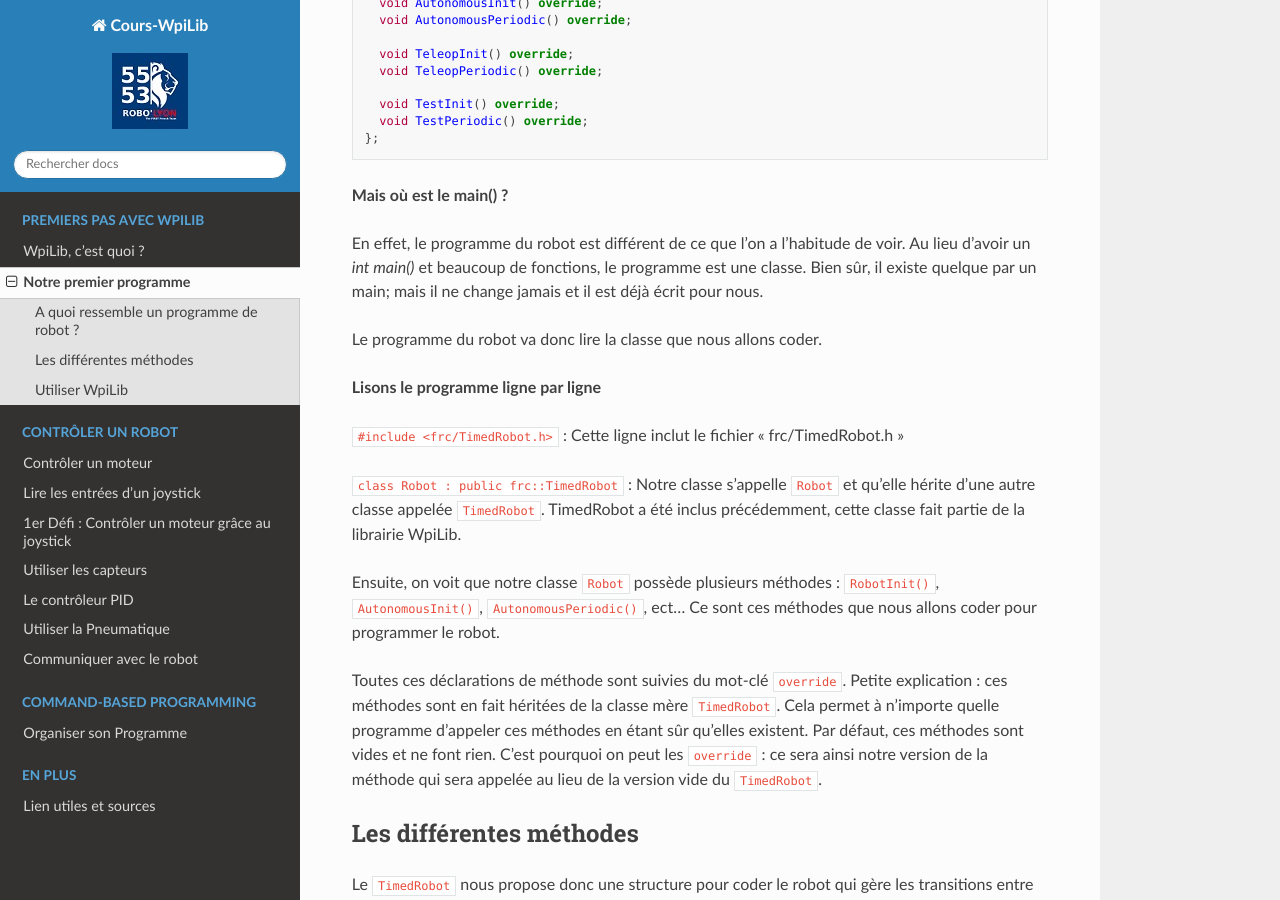
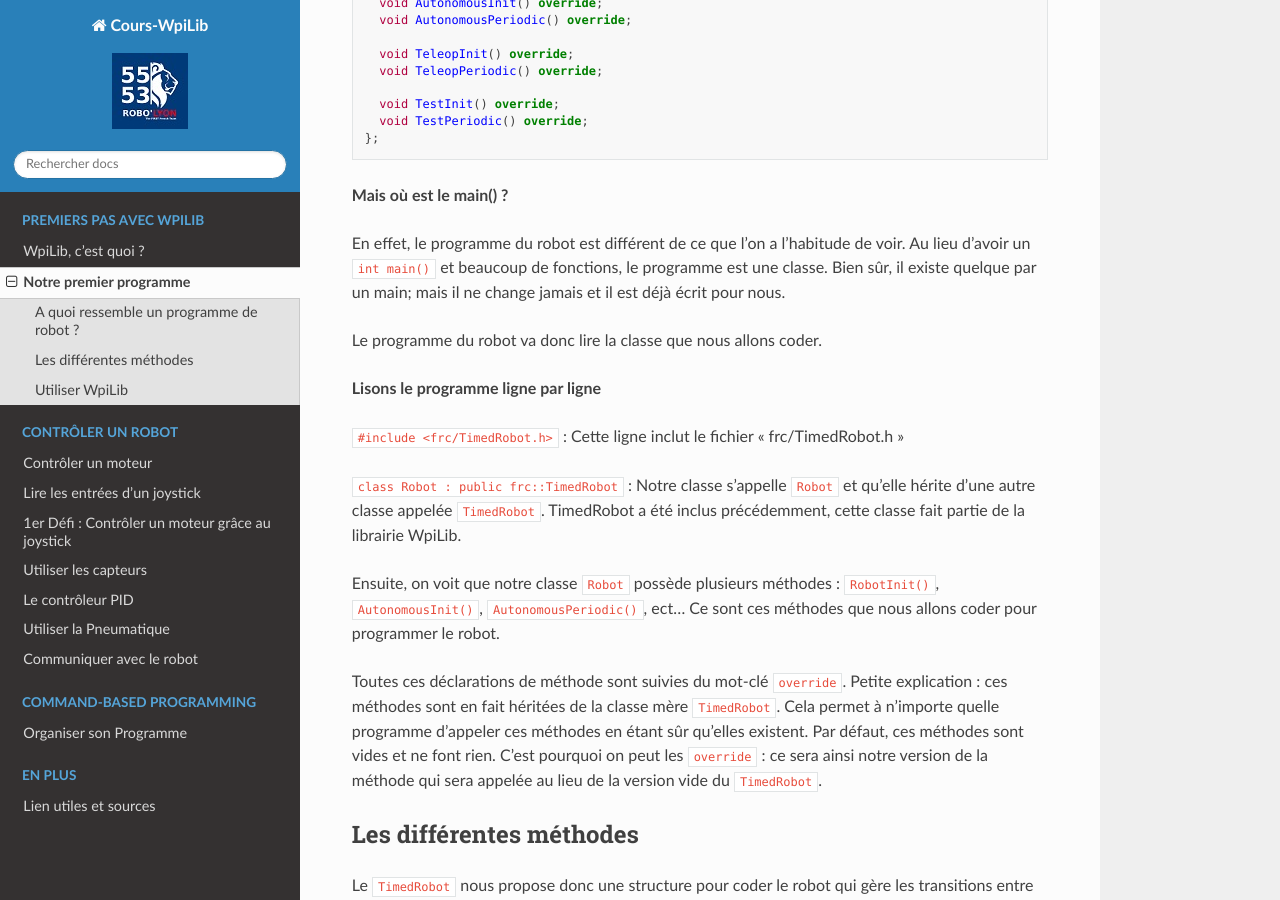
Before and after one commit to Team5553-RoboLyon/RoboLyon-Docs, a Sphinx documentation site: the page built from source/docs/2-Premier_Programme.rst, in a window 1280 px wide and 900 px high, scrolled down 449 px. Built offline with Sphinx 7.4.7 and the Read the Docs theme 2.0.0, drawn with Linux system fonts in a browser that asks for light colours; formulas are drawn with MathJax 3.

Commit message:
Code inline

```diff
--- a/source/docs/2-Premier_Programme.rst
+++ b/source/docs/2-Premier_Programme.rst
@@ -31,7 +31,7 @@ choisissez ``TimedRobot Skeleton``. Voici à quoi cela ressemble :
 
 
 En effet, le programme du robot est différent de ce que l'on a l'habitude
-de voir. Au lieu d'avoir un `int main()` et beaucoup de fonctions, le
+de voir. Au lieu d'avoir un ``int main()`` et beaucoup de fonctions, le
 programme est une classe. Bien sûr, il existe quelque par un main; mais il
 ne change jamais et il est déjà écrit pour nous.
 
```
